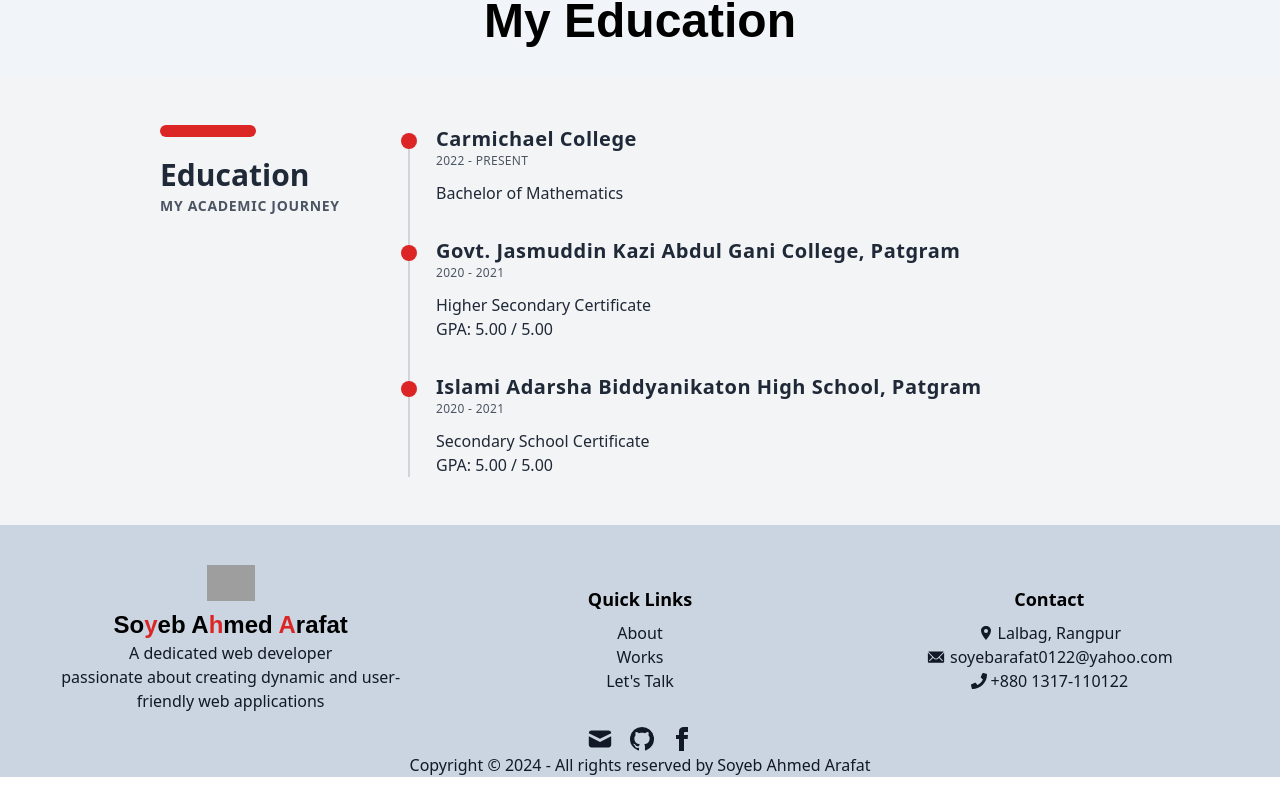
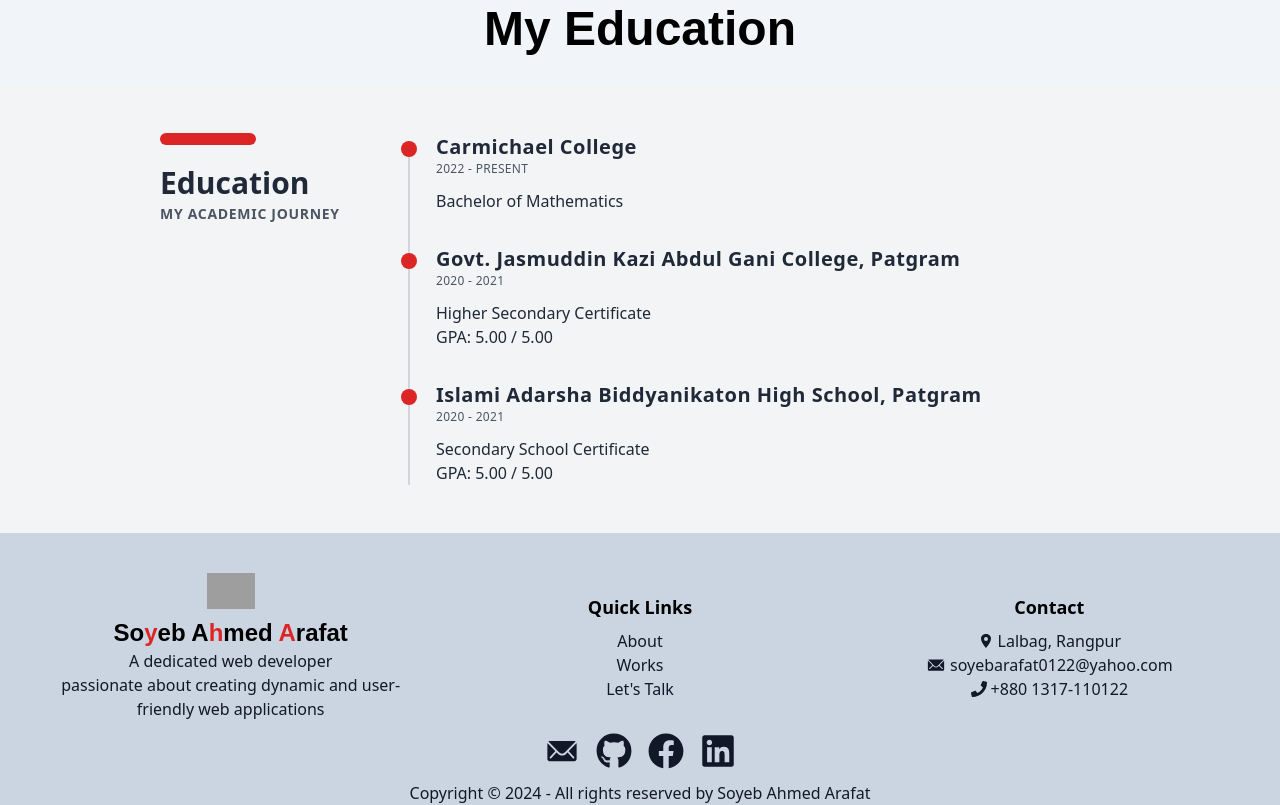
Before and after one commit to Arafat0122/soyeb_arafat, a React (Vite) app: page / in a window 1280 px wide. Shown: the part 1763-2568 px from the top of the page. Before the commit the page ends 2540 px from the top, so only its background shows below. Built offline with nearby package versions, Linux system fonts and the light colour scheme; grey boxes are pictures that could not be loaded; a web font is replaced by a local one.

Commit message:
about section updated

```diff
--- a/package.json
+++ b/package.json
@@ -15,11 +15,11 @@
     "match-sorter": "^6.3.4",
     "react": "^18.3.1",
     "react-dom": "^18.3.1",
-    "react-icons": "^5.2.1",
+    "react-icons": "^5.3.0",
     "react-router-dom": "^6.24.0",
     "react-tsparticles": "^2.12.2",
-    "tsparticles": "^3.5.0",
-    "sort-by": "^1.2.0"
+    "sort-by": "^1.2.0",
+    "tsparticles": "^3.5.0"
   },
   "devDependencies": {
     "@types/react": "^18.3.3",
--- a/src/common/Footer/Footer.jsx
+++ b/src/common/Footer/Footer.jsx
@@ -3,6 +3,7 @@ import Logo2 from "../../components/Logo2";
 import { FaPhone } from "react-icons/fa";
 import { IoIosMail } from "react-icons/io";
 import { IoLocationSharp } from "react-icons/io5";
+import { FaLinkedin, FaFacebook, FaGithub } from "react-icons/fa";
 
 const Footer = () => {
     return (
@@ -28,29 +29,19 @@ const Footer = () => {
                 </nav>
             </div>
             <div className="footer-center bg-slate-300 pt-3">
-                <nav>
+                <nav className="mb-3">
                     <div className="flex items-center justify-center gap-4">
                         <Link to={'mailto:soyebarafat0122@yahoo.com'} target="_blank" rel="noopener noreferrer">
-                            <svg xmlns="http://www.w3.org/2000/svg" viewBox="0 0 20 20" fill="currentColor" className="w-7 h-7">
-                                <path d="M2.003 5.884L10 9.882l7.997-3.998A2 2 0 0016 4H4a2 2 0 00-1.997 1.884z"></path>
-                                <path d="M18 8.118l-8 4-8-4V14a2 2 0 002 2h12a2 2 0 002-2V8.118z"></path>
-                            </svg>
+                            <IoIosMail className="text-4xl" />
                         </Link>
                         <Link to={'https://github.com/Arafat0122'} target="_blank" rel="noopener noreferrer">
-                            <svg xmlns="http://www.w3.org/2000/svg" viewBox="0 0 24 24" width="24" height="24" className="fill-current">
-                                <path d="M12 0a12 12 0 00-3.793 23.387c.603.111.824-.262.824-.577 0-.285-.01-1.04-.015-2.041-3.338.724-4.042-1.611-4.042-1.611-.545-1.385-1.332-1.755-1.332-1.755-1.089-.743.083-.728.083-.728 1.205.085 1.839 1.237 1.839 1.237 1.07 1.834 2.807 1.305 3.496.997.108-.775.417-1.305.76-1.605-2.665-.305-5.467-1.332-5.467-5.93 0-1.31.468-2.385 1.237-3.227-.125-.307-.535-1.527.116-3.18 0 0 1.01-.322 3.3 1.234.957-.266 1.98-.399 3-.405 1.02.006 2.043.139 3 .405 2.29-1.556 3.297-1.234 3.297-1.234.652 1.653.242 2.873.117 3.18.77.842 1.236 1.917 1.236 3.227 0 4.61-2.807 5.622-5.477 5.922.43.372.814 1.104.814 2.222 0 1.605-.015 2.896-.015 3.292 0 .315.215.693.825.575A12 12 0 0012 0z" />
-                            </svg>
+                            <FaGithub className="text-4xl" />
                         </Link>
                         <Link to={'https://www.facebook.com/arafatsoyeb?mibextid=ZbWKwL'} target="_blank" rel="noopener noreferrer">
-                            <svg
-                                xmlns="http://www.w3.org/2000/svg"
-                                width="24"
-                                height="24"
-                                viewBox="0 0 24 24"
-                                className="fill-current">
-                                <path
-                                    d="M9 8h-3v4h3v12h5v-12h3.642l.358-4h-4v-1.667c0-.955.192-1.333 1.115-1.333h2.885v-5h-3.808c-3.596 0-5.192 1.583-5.192 4.615v3.385z"></path>
-                            </svg>
+                            <FaFacebook className="text-4xl" />
+                        </Link>
+                        <Link to={'https://www.linkedin.com/in/soyeb-ahmed-arafat-b01ab9313/'} target="_blank" rel="noopener noreferrer">
+                            <FaLinkedin className="text-4xl" />
                         </Link>
                     </div>
                 </nav>
--- a/src/pages/About/About.jsx
+++ b/src/pages/About/About.jsx
@@ -12,7 +12,7 @@ const About = () => {
                             <p className="text-lg md:text-xl lg:text-2xl font-light leading-relaxed text-gray-700 mb-4">
                                 I am Soyeb Ahmed Arafat, a web developer skilled in HTML, CSS, JavaScript, React, Tailwind CSS, Node.js, Express.js, MongoDB, Firebase, and Git. With experience working on various web projects, I am dedicated to creating advanced and user-friendly websites. I am always eager to learn new technologies and bring innovative solutions to projects. My goal is to create beautiful and functional web applications for users while continuously improving my skills and experience in web development.
                             </p>
-                            <div className="text-center text-sm md:text-base flex flex-col md:flex-row gap-2 justify-center items-center">
+                            <div className="text-center text-sm md:text-base flex flex-col md:flex-row gap-2 justify-center lg:justify-start items-center mt-6">
                                 <a href="/Soyeb Ahmed Arafat Resume.pdf" download="Soyeb Ahmed Arafat Resume.pdf" className="inline-block bg-red-600 text-white py-2 px-4 rounded-lg font-bold transition duration-300 ease-in-out hover:bg-red-700">
                                     Download Resume (PDF)
                                 </a>
--- a/src/pages/PersonalData/PersonalData.jsx
+++ b/src/pages/PersonalData/PersonalData.jsx
@@ -11,7 +11,7 @@ const PersonalData = () => {
                         <p className="text-lg md:text-xl lg:text-2xl font-light leading-relaxed text-gray-700 mb-4">
                             I am Soyeb Ahmed Arafat, a web developer skilled in HTML, CSS, JavaScript, React, Tailwind CSS, Node.js, Express.js, MongoDB, Firebase, and Git. With experience working on various web projects, I am dedicated to creating advanced and user-friendly websites. I am always eager to learn new technologies and bring innovative solutions to projects. My goal is to create beautiful and functional web applications for users while continuously improving my skills and experience in web development.
                         </p>
-                        <div className="text-center md:text-left">
+                        <div className="text-center text-sm md:text-base flex flex-col md:flex-row gap-2 justify-center lg:justify-start items-center mt-6">
                             <a href="/public/Soyeb Ahmed Arafat Resume.pdf" download="Soyeb Ahmed Arafat Resume.pdf" className="inline-block bg-red-600 text-white py-2 px-4 rounded-lg font-bold transition duration-300 ease-in-out hover:bg-red-700">
                                 Download Resume (PDF)
                             </a>
```
Also changed, not shown: 1 other file (tests, documents, lock files or other folders).
